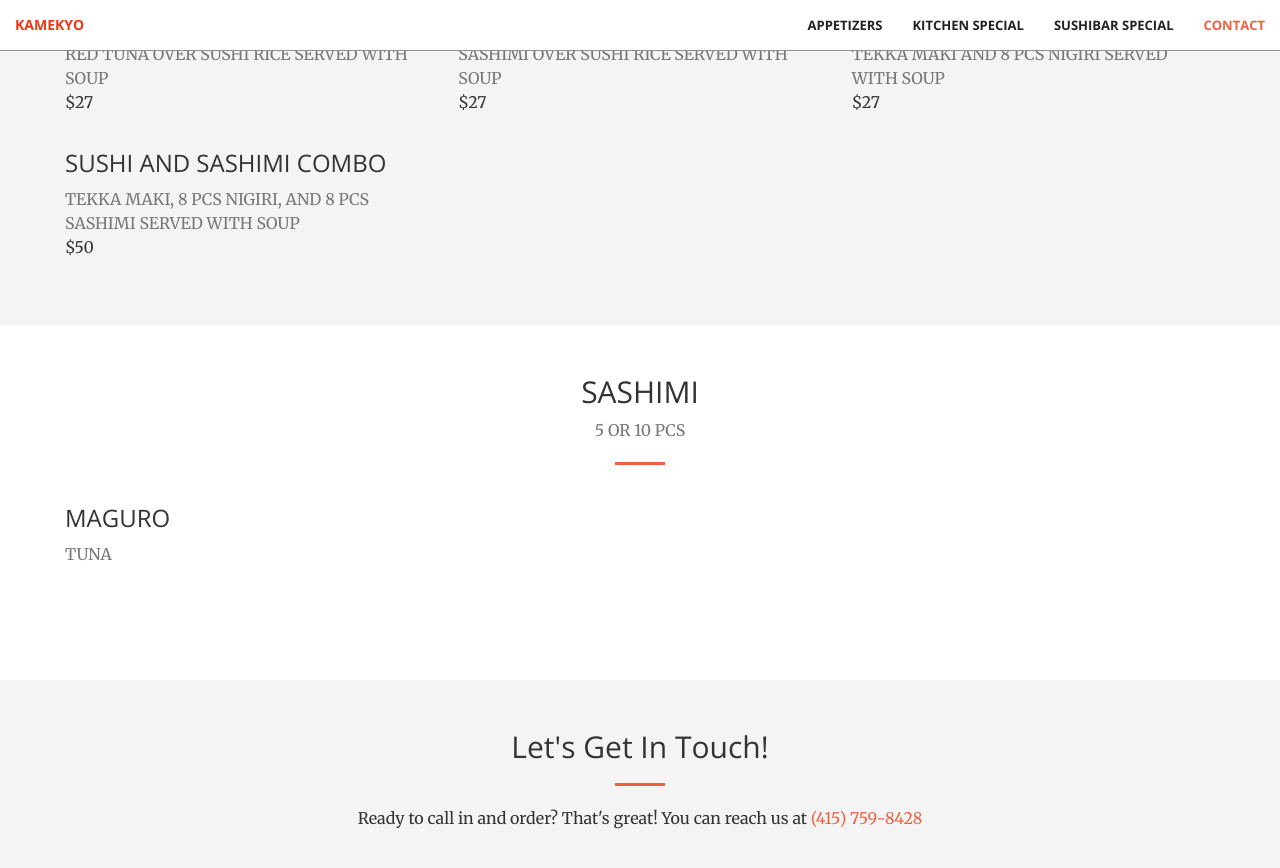
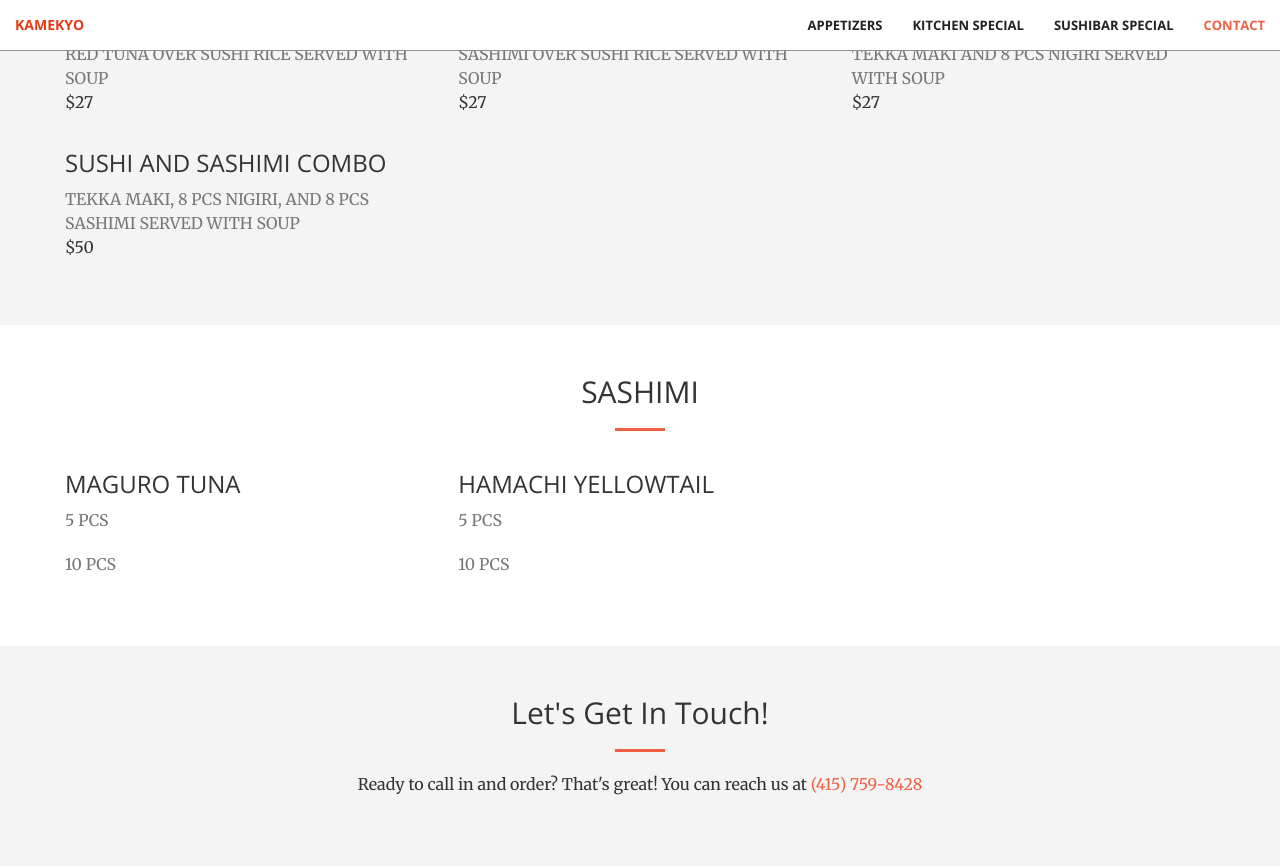
Before and after one commit to CyrusLiang/kamekyo, a Jekyll site: the page built from index.html, in a window 1280 px wide and 900 px high, scrolled down 5957 px. Shown: the top 868 px of the window. Built offline with Jekyll 4.4.1, drawn with Linux system fonts in a browser that asks for light colours.

Commit message:
Update sashimi.html

```diff
--- a/_includes/sashimi.html
+++ b/_includes/sashimi.html
@@ -3,7 +3,6 @@
         <div class="row">
             <div class="col-lg-12 text-center">
                 <h2 class="section-heading">Sashimi</h2>
-                <p class="text-muted">5 or 10 Pcs</p>
                 <hr class="primary">
             </div>
         </div>
@@ -12,9 +11,20 @@
         <div class="row">
             <div class="col-lg-4 col-sm-6">
                 <div class="food-box">
-                    <h3>Maguro</h3>
-                    <p class="text-muted">Tuna</p>
+                    <h3>Maguro Tuna</h3>
+                    <p class="text-muted">5 pcs</p>
                     <p id="maguros"></p>
+                    <p class="text-muted">10 pcs</p>
+                    <p id="magurol"></p>
+                </div>
+            </div>
+            <div class="col-lg-4 col-sm-6">
+                <div class="food-box">
+                    <h3>Hamachi Yellowtail</h3>
+                    <p class="text-muted">5 pcs</p>
+                    <p id="hamachis"></p>
+                    <p class="text-muted">10 pcs</p>
+                    <p id="hamachil"></p>
                 </div>
             </div>
         </div>
```
